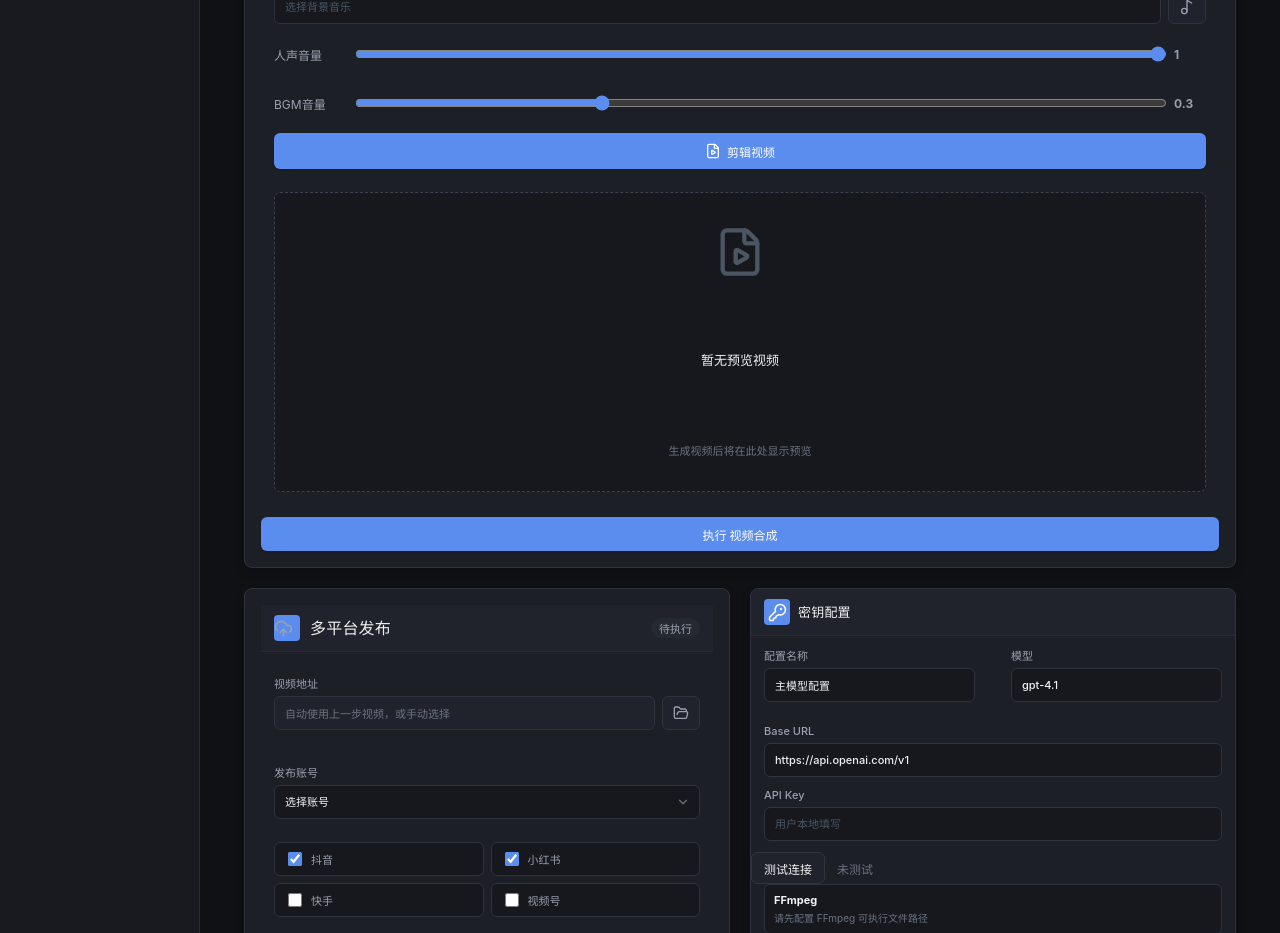
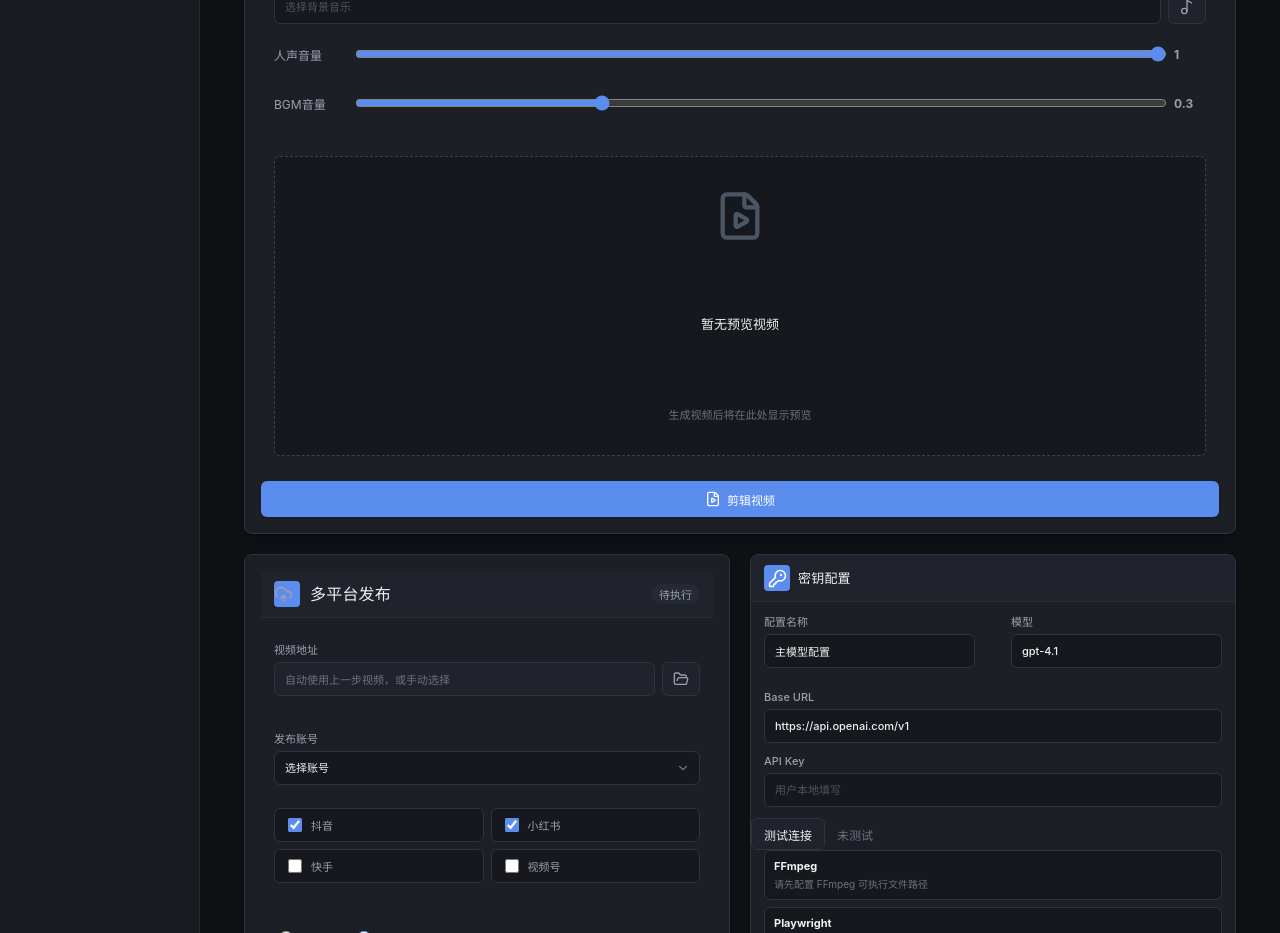
Before and after one commit to ChiurYu/MiraxAi, a Vue app in the folder apps/desktop/: page / in a window 1280 px wide. Shown: the part 1960-2893 px from the top of the page. Built offline with nearby package versions, Linux system fonts and the light colour scheme.

Commit message:
fix(工作台): 去重视频合成主操作

```diff
--- a/apps/desktop/src/App.vue
+++ b/apps/desktop/src/App.vue
@@ -486,13 +486,6 @@ function toggleTheme() {
             <input type="range" min="0" max="1" step="0.1" value="0.3" />
             <b>0.3</b>
           </div>
-          <button
-            class="primary wide-button"
-            :disabled="runtime.running.value || runtime.stageStatus.value.compose === 'completed'"
-            @click="runtime.runStage('compose')"
-          >
-            <FileVideo :size="16" /> 剪辑视频
-          </button>
         </div>
         <div class="video-preview">
           <FileVideo :size="52" />
@@ -500,6 +493,15 @@ function toggleTheme() {
           <span>{{ generatedVideoPath || "生成视频后将在此处显示预览" }}</span>
         </div>
       </div>
+      <template #actions>
+        <button
+          class="primary wide-button"
+          :disabled="runtime.running.value || runtime.stageStatus.value.compose === 'completed'"
+          @click="runtime.runStage('compose')"
+        >
+          <FileVideo :size="16" /> 剪辑视频
+        </button>
+      </template>
     </WorkflowStageCard>
 
     <WorkflowStageCard
```
